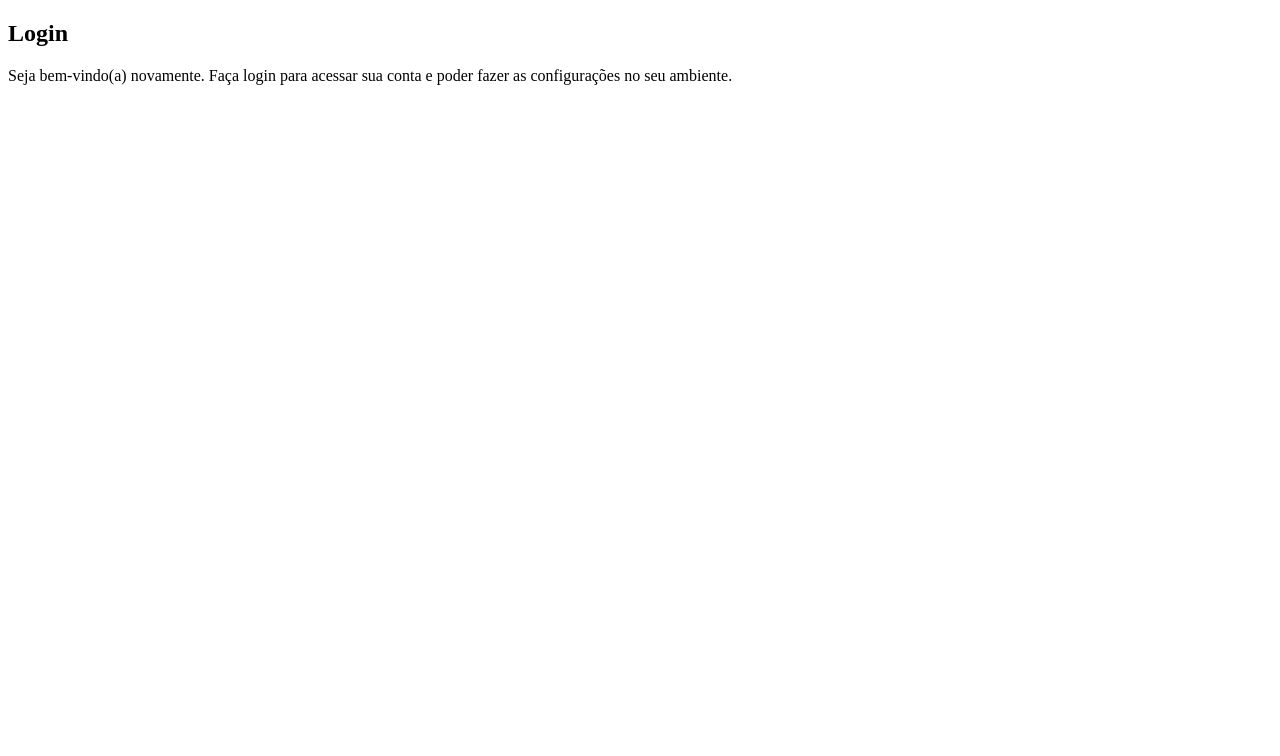
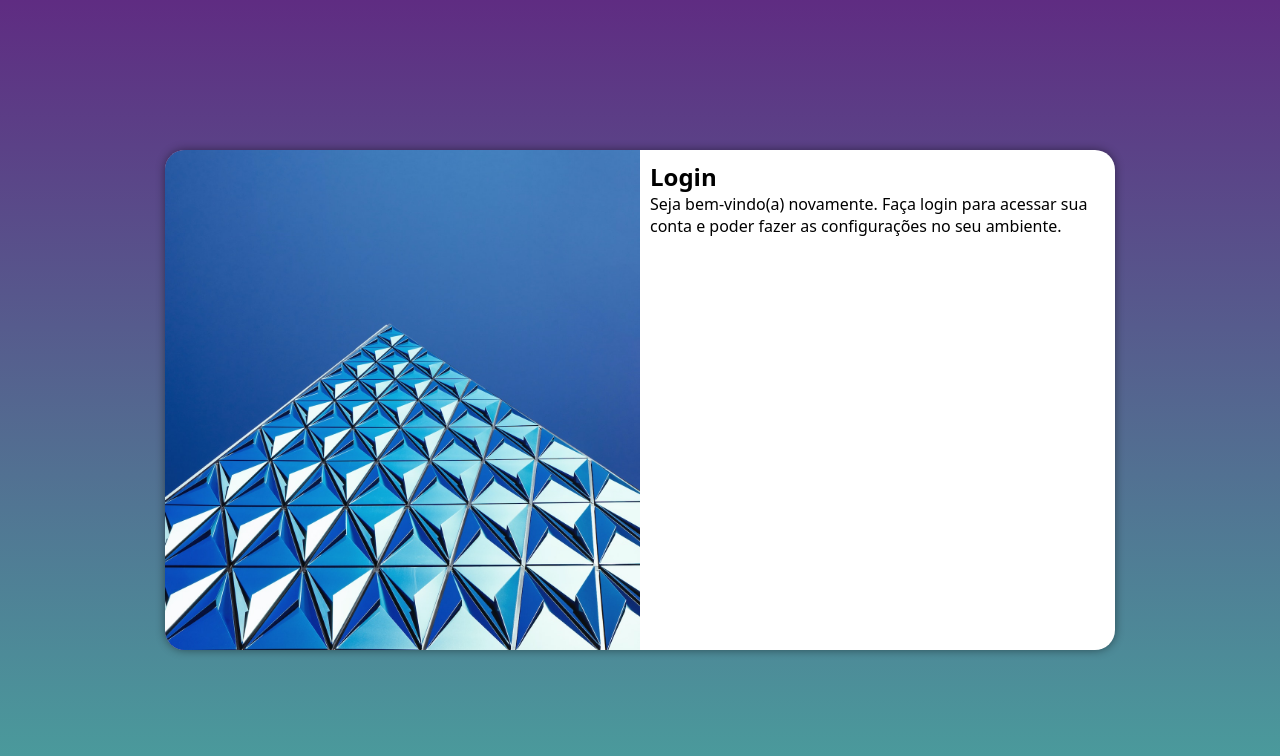
Before and after one commit to gabrieldealmeida1247/login-project, a plain HTML site: page index.html in a window 1280 px wide. Drawn offline with Linux system fonts and the light colour scheme.

Commit message:
media queries para outras telas

```diff
--- /dev/null
+++ b/estilos/media-query.css
@@ -0,0 +1,41 @@
+@charset "UTF-8";
+
+
+@media screen and (min-width:768px) and (max-width: 992px){
+    body{
+        background-image: linear-gradient(to top, #49a09d, #5f2c82);
+    }
+    section#login{
+        width: 80vw;
+    }
+
+    section#login > div#imagem{
+        float: left;
+        width: 30%;
+        height: 100%;
+    }
+
+    section#login > div#form{
+        float: right;
+        width: 70%;
+    }
+}
+
+@media screen and (min-width:992px){
+    body{
+        background-image: linear-gradient(to top, #49a09d, #5f2c82);
+    }
+    section#login{
+        width: 950px;
+    }
+    section#login > div#imagem{
+        float: left;
+        width: 50%;
+        height: 100%;
+    }
+
+    section#login > div#form{
+        float: right;
+        width: 50%;
+    }
+}
--- a/estilos/style.css
+++ b/estilos/style.css
@@ -5,3 +5,50 @@
     Verde:#49a09d
     Lilás:#5f2c82
 */
+
+*{
+    font-family: system-ui, -apple-system, BlinkMacSystemFont, 'Segoe UI', Roboto, Oxygen, Ubuntu, Cantarell, 'Open Sans', 'Helvetica Neue', sans-serif;
+    margin: 0px;
+    padding: 0px;
+    box-sizing: border-box;
+}
+
+html,body{
+    background-color: #5f2c82;
+    height: 100vh;
+    width: 100vw;
+}
+
+main{
+    position: relative;
+    height: 100vh;
+    width: 100vw;
+}
+
+section#login{
+    position:absolute;
+    top: 50%;
+    left: 50%;
+    transform: translate(-50%,-50%);
+    overflow: hidden;
+    background-color: white;
+    width: 250px;
+    height: 500px;
+    border-radius: 20px;
+    box-shadow: 0px 0px 10px rgba(0, 0, 0, 0.450);
+    transition: width .3s, height .3s;
+    transition-timing-function: ease;
+
+}
+section#login > div#imagem{
+    display: block;
+    background: #5f2c82 url(../imagens/pexels-scott-webb-139198.jpg) no-repeat;
+    height: 200px;
+    background-size: cover;
+    background-position: left bottom;
+}
+
+section#login > div#form{
+    display: block;
+    padding: 10px;
+}
--- a/index.html
+++ b/index.html
@@ -6,6 +6,7 @@
     <meta name="viewport" content="width=device-width, initial-scale=1.0">
     <title>Login</title>
     <link rel="stylesheet" href="estilos/style.css">
+    <link rel="stylesheet" href="estilos/media-query.css">
 </head>
 <body>
     <main>
```
